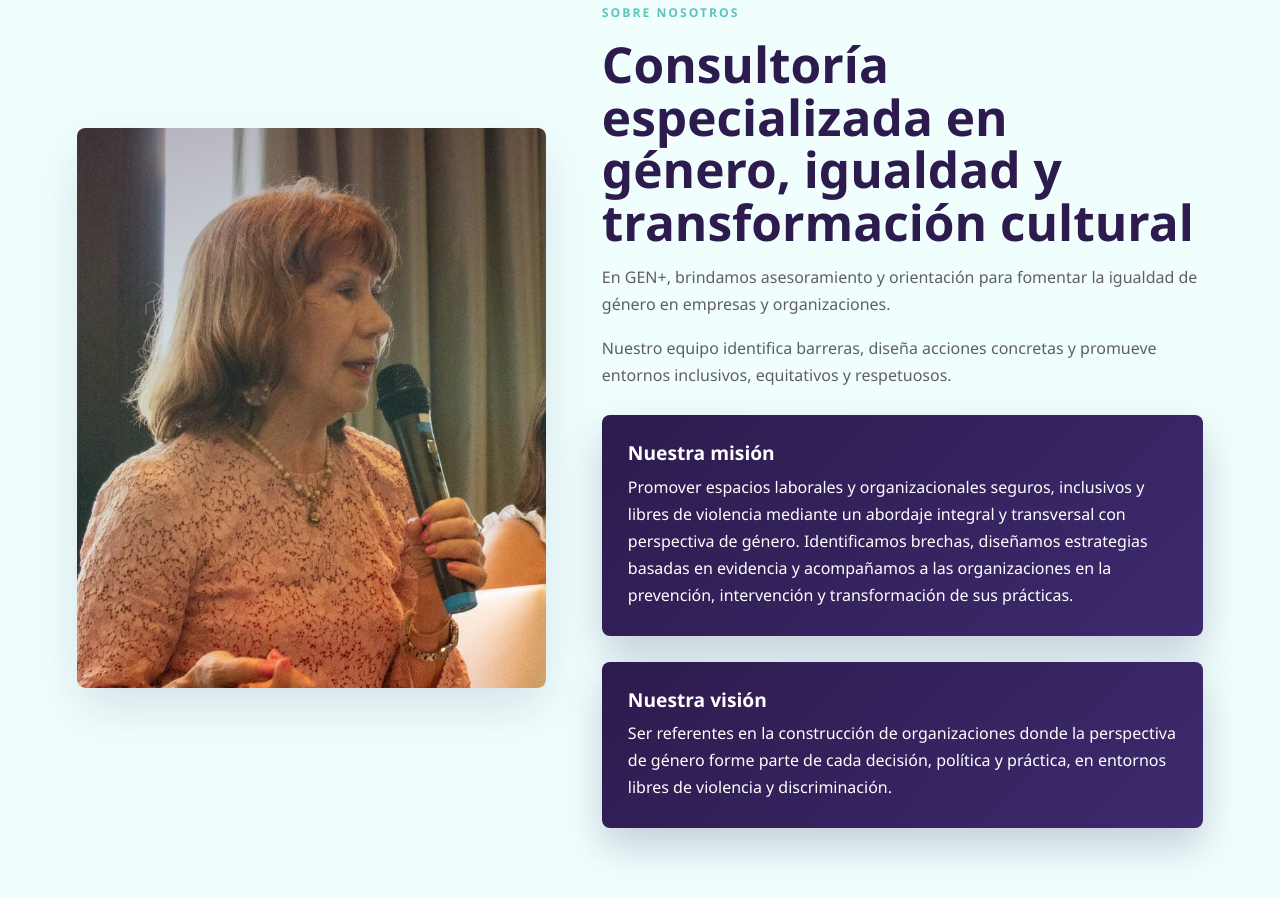
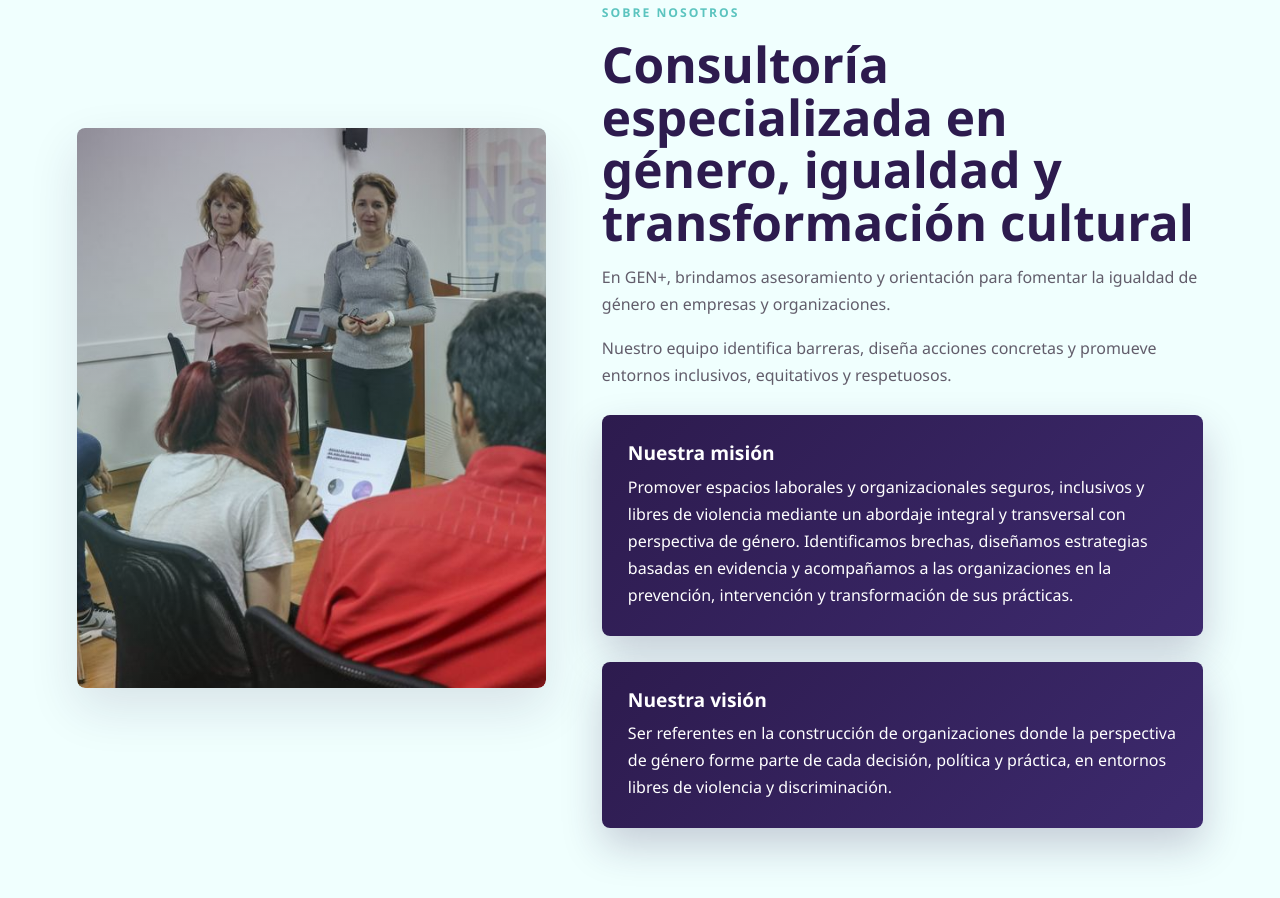
Before and after one commit to dichu23/genigualdad.com, a website: page index.html in a window 1280 px wide. Shown: the part 2254-3152 px from the top of the page. Drawn offline with Linux system fonts and the light colour scheme.

Commit message:
Add files via upload

```diff
--- a/index.html
+++ b/index.html
@@ -87,7 +87,7 @@
     </section>
 
     <section class="about">
-      <div class="about-image"><img src="/images/about-maria-rosa.jpg" alt="María Rosa Diez de Ulzurrún exponiendo sobre el marco legal de violencia de género en un panel"></div>
+      <div class="about-image"><img src="/images/territorio-indec.jpg" alt="María Rosa Diez de Ulzurrún junto a su equipo en un curso para nivel secundario con el INDEC"></div>
       <div class="about-copy">
         <p class="eyebrow">Sobre nosotros</p>
         <h2>Consultoría especializada en género, igualdad y transformación cultural</h2>
```
